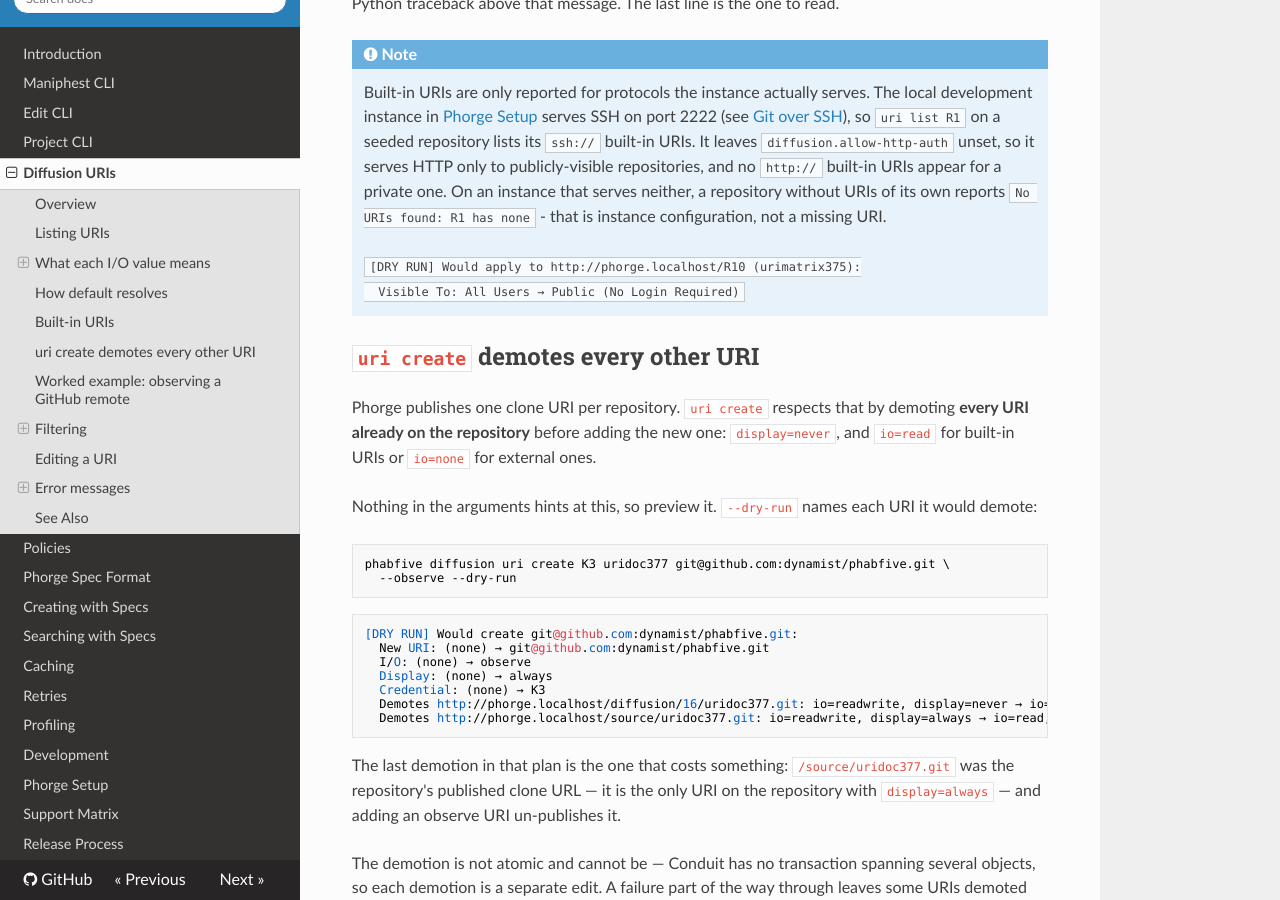
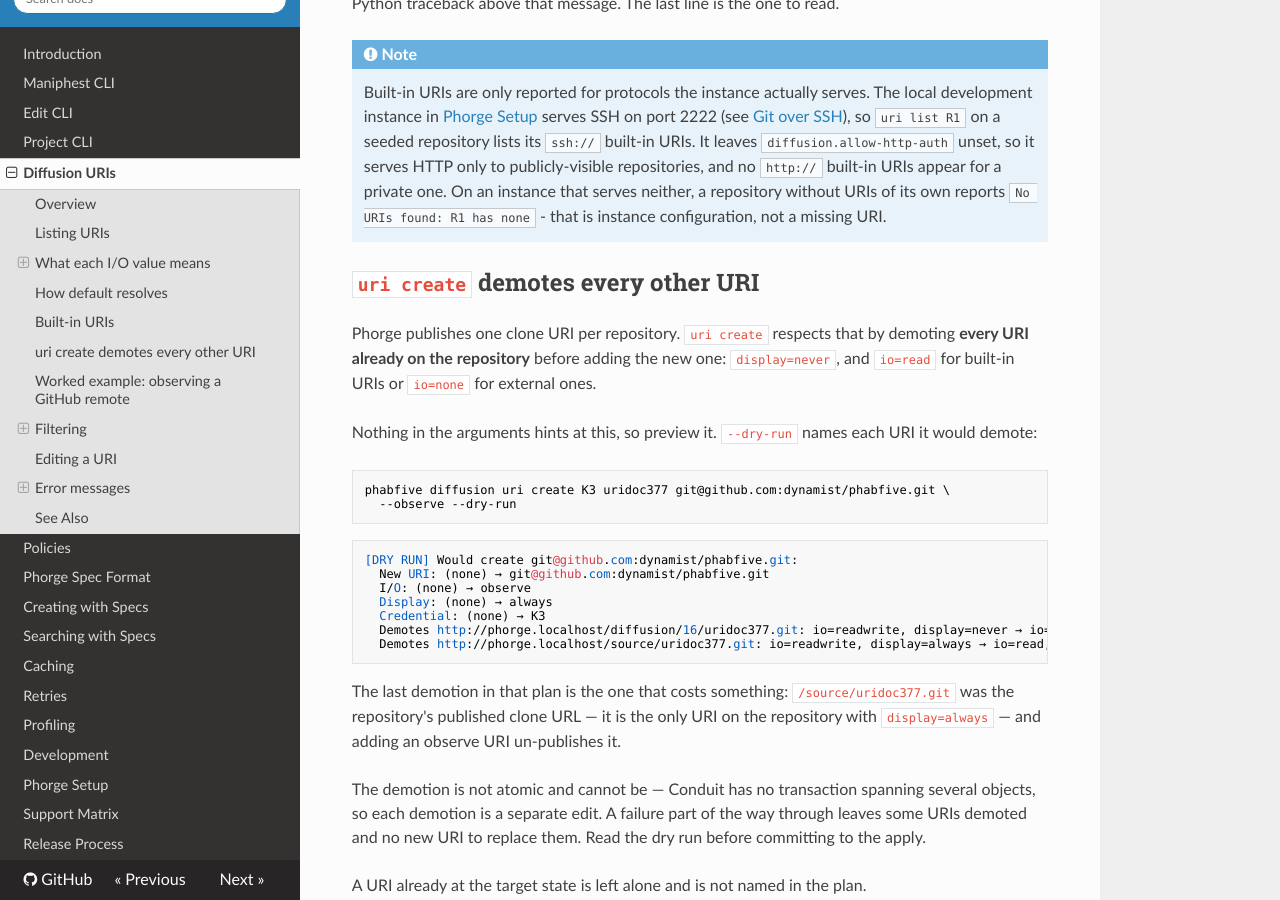
Before and after one commit to dynamist/phabfive, an MkDocs documentation site: the page built from docs/diffusion-uri.md, in a window 1280 px wide and 900 px high, scrolled down 6084 px. Built offline with MkDocs 1.6.1, drawn with Linux system fonts in a browser that asks for light colours; nearby versions of some CDN libraries.

Commit message:
docs: drop the leftover dry-run example from the built-in URI note
Co-Authored-By: Claude Opus 5.5 <noreply@anthropic.com>

````diff
--- a/docs/diffusion-uri.md
+++ b/docs/diffusion-uri.md
@@ -339,11 +339,6 @@ one to read.
     private one. On an instance that serves neither, a repository without
     URIs of its own reports `No URIs found: R1 has none` - that is instance
     configuration, not a missing URI.
-
-    ```
-    [DRY RUN] Would apply to http://phorge.localhost/R10 (urimatrix375):
-      Visible To: All Users → Public (No Login Required)
-    ```
 
 ## `uri create` demotes every other URI
 
````
